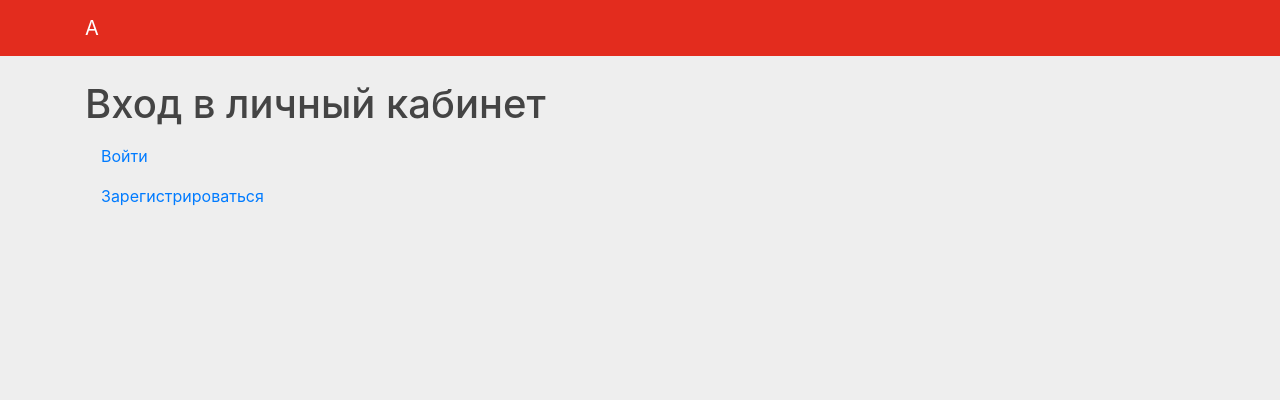
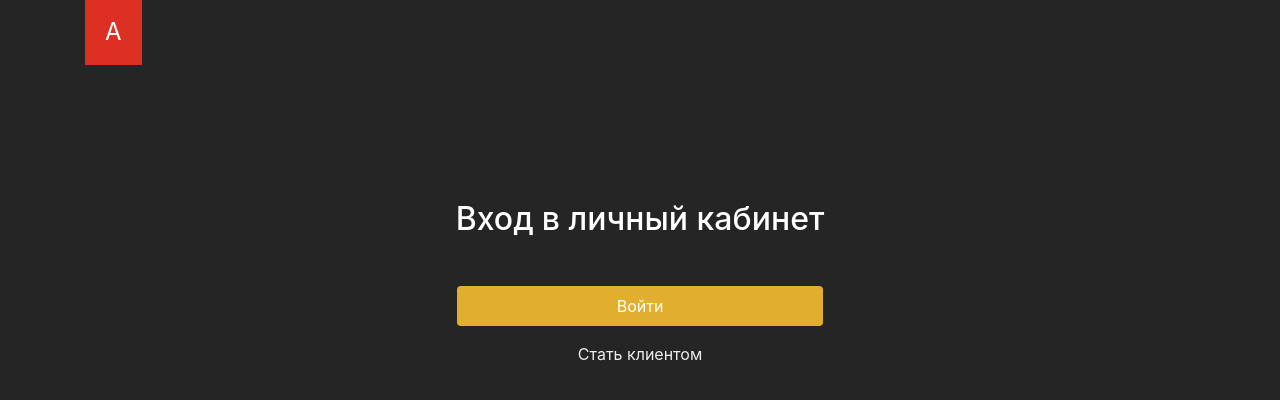
Before and after one commit to doneldoe/django_app, a Django app: page / in a window 1280 px wide. Shown: the top 400 px of the page. Run offline with Django 3.2, Linux system fonts and the light colour scheme.

Commit message:
improved visual

```diff
--- a/django_project/urls.py
+++ b/django_project/urls.py
@@ -19,13 +19,15 @@ from django.urls import path, include
 from django.conf import settings
 from django.conf.urls.static import static
 from users import views as user_views
+from users.forms import UserLoginForm
 
 urlpatterns = [
     path('admin/', admin.site.urls),
     path('registration/', user_views.registration, name='registration'),
     path('profile/', user_views.profile, name='profile'),
-    path('login/', auth_views.LoginView.as_view(template_name='users/login.html'), name='login'),
-    path('logout/', auth_views.LogoutView.as_view(template_name='users/logout.html'), name='logout'),
+    path('login/', auth_views.LoginView.as_view(template_name='users/login.html', authentication_form=UserLoginForm),
+         name='login'),
+    path('logout/', auth_views.LogoutView.as_view(template_name='main/home.html'), name='logout'),
     path('', include('main.urls')),
 ]
 
--- /dev/null
+++ b/main/static/main/home.css
@@ -0,0 +1,68 @@
+body {
+    background: #252525;
+}
+
+h1, h2, h3, h4, h5, h6 {
+    color: #ffffff;
+}
+
+a {
+    color: #ffffff;
+}
+
+.main {
+    margin-top: 12.5rem;
+    transition: all 0.25s ease;
+}
+
+.top-link {
+    padding: 0.5rem 10rem;
+    border-radius: 4px;
+    background-color: rgb(225, 175, 45);
+    margin-top: 2.5rem;
+    margin-bottom: 1rem;
+}
+
+.top-link:hover {
+    color: #ffffff;
+    background-color: rgb(220, 170, 30);
+}
+
+.top-link:active {
+    color: #ffffff;
+    background-color: rgb(210, 160, 25);
+}
+
+.bottom-link {
+    padding: 0;
+    color: #eeeeee;
+    border-bottom: 1px solid transparent;
+}
+.bottom-link:hover {
+    color: #eeeeee;
+    border-bottom: 1px solid #ffffff;
+}
+
+.profile-link {
+    padding: 0.5rem 10rem;
+    border-radius: 4px;
+    background-color: rgba(240, 50, 36, 0.9);
+    color: #ffffff;
+    margin-top: 2.5rem;
+    margin-bottom: 1rem;
+}
+
+.profile-link:hover {
+    color: #ffffff;
+    background-color: rgba(255, 50, 36, 0.9);
+}
+
+.logout-link {
+    padding: 0;
+    color: #ffffff;
+    border-bottom: 1px solid transparent;
+}
+.logout-link:hover {
+    color: #e32c1e;
+    border-bottom: 1px solid #e32c1e;
+}
--- a/main/static/main/main.css
+++ b/main/static/main/main.css
@@ -1,33 +1,11 @@
 body {
     background: #eeeeee;
-    color: #333333;
+    color: #252525;
     margin-top: 5rem;
 }
 
 h1, h2, h3, h4, h5, h6 {
-    color: #444444;
-}
-
-ul {
-    margin: 0;
-}
-
-.navbar-red {
-    background-color: #e32c1e;
-}
-
-.site-header .navbar-nav .nav-link {
-    color: #fafafa;
-    transition: 100ms;
-}
-
-.site-header .navbar-nav .nav-link:hover {
-    color: #ffffff;
-    text-shadow: 0 0 1px #ffffff;
-}
-
-.site-header .navbar-nav .nav-link.active {
-    font-weight: 500;
+    color: #252525;
 }
 
 .content-section {
@@ -36,24 +14,88 @@ ul {
     border: 1px solid #dddddd;
     border-radius: 3px;
     margin-bottom: 20px;
+    transition: all 0.25s;
+}
+
+.asteriskField {
+    display: none;
+}
+
+ul {
+    margin: 0;
+}
+
+.navbar {
+    padding: 0 1rem;
+}
+
+.navbar-brand {
+    padding: 0.9rem 1.25rem;
+    background-color: rgba(240, 50, 36, 0.9);
+    transition: all 0.25s;
+}
+
+.navbar-brand:hover {
+    text-decoration: underline #ffffff;
+}
+
+.navbar-brand {
+    font-size: 1.5rem;
+    color: #ffffff;
+}
+
+.navbar-brand:hover {
+    color: #ffffff;
+}
+
+.form-check {
+    display: flex;
+}
+
+.form-check .form-text {
+    margin: 0;
+}
+
+#div_id_sex > div {
+    display: flex;
+}
+
+#div_id_sex .form-check input[type="radio"] {
+    opacity: 0;
+    position: fixed;
+    width: 0;
+}
+
+#div_id_sex > div .form-check:first-child {
+    padding-left: 0;
+}
+
+#div_id_sex .form-check label {
+    display: inline-block;
+    background-color: rgba(195, 225, 255, 0.3);
+    padding: 10px 20px;
+    font-family: sans-serif, Arial;
+    font-size: 16px;
+    border-radius: 32px;
+}
+
+#div_id_sex .form-check input[type="radio"]:checked + label {
+    background-color: rgb(195, 225, 255);
+}
+
+#div_id_agree .text-muted {
+    color: #252525!important;
 }
 
 .btn {
-    border: 2px solid #e32c1e;
-    color: #e32c1e;
-    transition: 100ms;
+    background-color: rgba(240, 50, 36, 0.9);
+    color: #ffffff;
+    min-width: 11.5rem;
 }
 
 .btn:hover {
-    background-color: #e32c1e;
+    background-color: rgb(255, 50, 36);
     color: #ffffff;
-}
-
-.account-img {
-    height: 125px;
-    width: 125px;
-    margin-right: 20px;
-    margin-bottom: 16px;
 }
 
 .account-heading {
--- a/main/templates/main/base.html
+++ b/main/templates/main/base.html
@@ -17,20 +17,13 @@
 </head>
 <body>
 <header class="site-header">
-    <nav class="navbar navbar-expand-md navbar-red navbar-dark fixed-top">
-        <div class="container">
-            <a class="navbar-brand mr-4" href="/">А</a>
-            <button class="navbar-toggler" type="button" data-toggle="collapse" data-target="#navbarToggle" aria-controls="navbarToggle" aria-expanded="false" aria-label="Toggle navigation">
-                <span class="navbar-toggler-icon"></span>
-            </button>
-            <div class="collapse navbar-collapse" id="navbarToggle">
-                <div class="navbar-nav mr-auto">
-                </div>
-            </div>
+    <nav class="navbar fixed-top">
+        <div class="container ">
+            <a class="navbar-brand" href="/">А</a>
         </div>
     </nav>
 </header>
-<div class="container">
+<div class="container mx-auto" style="max-width: 50em">
     {% if messages %}
         {% for message in messages %}
             <div class="alert alert-{{ message.tags }}">
--- a/main/templates/main/home.html
+++ b/main/templates/main/home.html
@@ -1,14 +1,18 @@
 {% extends "main/base.html" %}
+{% load static %}
 {% block content %}
-    <div class="main">
+    {% block css %}
+        <link rel="stylesheet" href="{% static 'main/home.css' %}">
+    {% endblock %}
+    <div class="main d-flex flex-column align-items-center">
         {% if user.is_authenticated %}
-            <h1 class="title">Главная</h1>
-            <a class="nav-item nav-link" href="{% url 'profile' %}">Профиль</a>
-            <a class="nav-item nav-link" href="{% url 'logout' %}">Выйти</a>
+            <h2 class="title">Главная</h2>
+            <a class="nav-item nav-link profile-link" href="{% url 'profile' %}">Профиль</a>
+            <a class="nav-item nav-link logout-link" href="{% url 'logout' %}">Выйти</a>
         {% else %}
-            <h1 class="title">Вход в личный кабинет</h1>
-            <a class="nav-item nav-link" href="{% url 'login' %}">Войти</a>
-            <a class="nav-item nav-link" href="{% url 'registration' %}">Зарегистрироваться</a>
+            <h2 class="title">Вход в личный кабинет</h2>
+            <a class="nav-item nav-link top-link" href="{% url 'login' %}">Войти</a>
+            <a class="nav-item nav-link bottom-link" href="{% url 'registration' %}">Стать клиентом</a>
         {% endif %}
     </div>
 {% endblock %}
--- a/users/models.py
+++ b/users/models.py
@@ -34,6 +34,11 @@ class Profile(AbstractBaseUser, PermissionsMixin):
     first_name = models.CharField(max_length=60, blank=True)
     patronymic = models.CharField(max_length=60, blank=True)
     email = models.EmailField(_('email address'), unique=True)
+    CHOICES = (
+        ('М', 'Мужской'),
+        ('Ж', 'Женский')
+    )
+    sex = models.CharField(max_length=60, choices=CHOICES)
     phone_number = models.IntegerField(blank=True, null=True, unique=True)
     agree = models.BooleanField(default=False)
     passport_image = models.ImageField(upload_to='passport_images')
--- a/users/templates/users/registration.html
+++ b/users/templates/users/registration.html
@@ -5,7 +5,7 @@
         <form method="POST" enctype="multipart/form-data">
             {% csrf_token %}
             <fieldset class="form-group">
-                <legend class="border-bottom mb-4">Присоединиться</legend>
+                <legend class="border-bottom mb-4">Регистрация в личный кабинет</legend>
                 {{ form|crispy }}
             </fieldset>
             <div class="form-group">
```
Also changed, not shown: users/forms.py (+43 -2 lines), db.sqlite3, media/cam_images/cam.jpg (added), media/passport_images/passport.jpg (added), users/migrations/0003_profile_sex.py (added).
